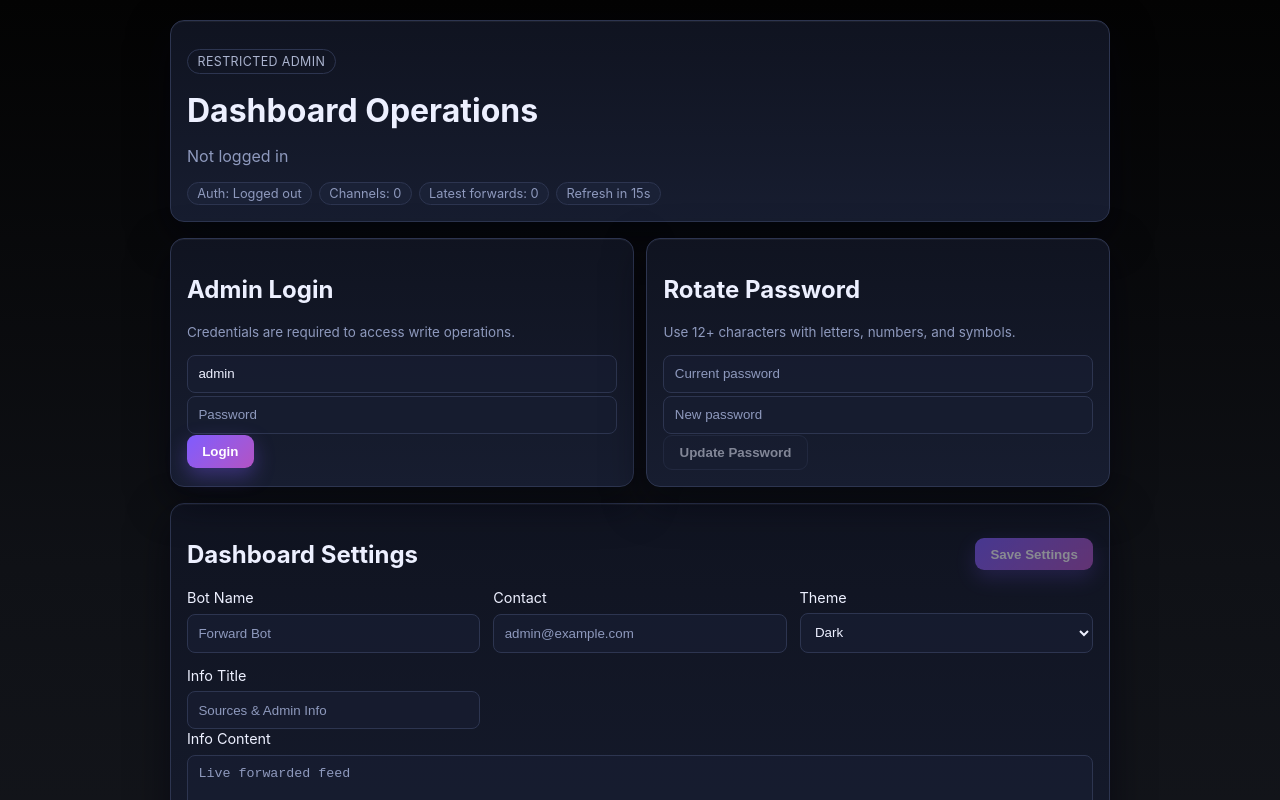
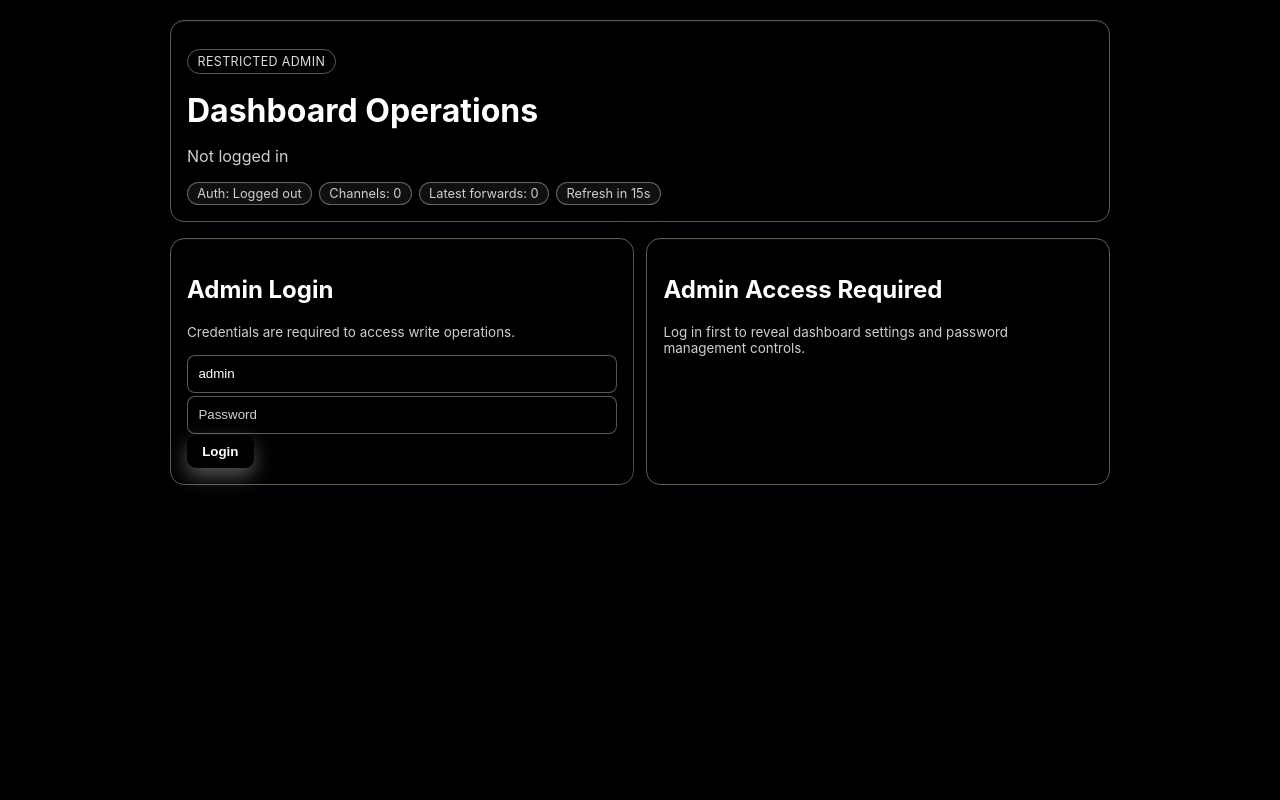
Before and after one commit to abyn365/telegram-channel-to-whatsapp-channel, a Next.js app in the folder dashboard/: page /admin in a window 1280 px wide. Shown: the top 800 px of the page. Built offline with nearby package versions, Linux system fonts and the light colour scheme.

Commit message:
Lock admin settings behind login and switch UI to monochrome transparent cards

```diff
--- a/dashboard/pages/admin.js
+++ b/dashboard/pages/admin.js
@@ -166,6 +166,7 @@ export default function Admin() {
             <button className="btn" onClick={login} disabled={busy}>Login</button>
           </article>
 
+          {token ? (
             <article className="card">
               <h2>Rotate Password</h2>
               <p className="muted small">Use 12+ characters with letters, numbers, and symbols.</p>
@@ -173,8 +174,15 @@ export default function Admin() {
               <input type="password" value={newPassword} onChange={(e) => setNewPassword(e.target.value)} placeholder="New password" autoComplete="new-password" />
               <button className="btn secondary" onClick={rotatePassword} disabled={busy || !token}>Update Password</button>
             </article>
+          ) : (
+            <article className="card">
+              <h2>Admin Access Required</h2>
+              <p className="muted small">Log in first to reveal dashboard settings and password management controls.</p>
+            </article>
+          )}
         </section>
 
+        {token ? (
           <section className="card">
             <div className="sectionHeader">
               <h2>Dashboard Settings</h2>
@@ -238,6 +246,7 @@ export default function Admin() {
               />
             </label>
           </section>
+        ) : null}
       </main>
     </>
   );
--- a/dashboard/styles/dashboard.css
+++ b/dashboard/styles/dashboard.css
@@ -1,27 +1,27 @@
 :root {
-  --bg: #04050b;
-  --bg-2: #090b15;
-  --panel: #111523;
-  --panel-2: #171d30;
-  --text: #edf0ff;
-  --muted: #8e99bd;
-  --accent: #7f5bff;
-  --accent-2: #ff4569;
-  --line: #2d3550;
-  --soft: #1c2339;
-  --danger: #ff8b8b;
+  --bg: #000000;
+  --bg-2: #000000;
+  --panel: #000000;
+  --panel-2: #000000;
+  --text: #ffffff;
+  --muted: #cfcfcf;
+  --accent: #ffffff;
+  --accent-2: #ffffff;
+  --line: rgba(255, 255, 255, 0.35);
+  --soft: rgba(255, 255, 255, 0.08);
+  --danger: #ffffff;
 }
 
 :root[data-theme='light'] {
-  --bg: #f4f7ff;
+  --bg: #ffffff;
   --panel: #ffffff;
-  --panel-2: #f7f9ff;
-  --text: #101828;
-  --muted: #667085;
-  --accent: #315efb;
-  --line: #d4ddf1;
-  --soft: #eef3ff;
-  --danger: #b42318;
+  --panel-2: #ffffff;
+  --text: #000000;
+  --muted: #444444;
+  --accent: #000000;
+  --line: rgba(0, 0, 0, 0.3);
+  --soft: rgba(0, 0, 0, 0.06);
+  --danger: #000000;
 }
 
 * { box-sizing: border-box; }
@@ -29,7 +29,7 @@
 body {
   margin: 0;
   font-family: Inter, system-ui, -apple-system, Segoe UI, Roboto, sans-serif;
-  background: linear-gradient(180deg, #030303, #0f1116 55%, #15171d);
+  background: #000;
   color: var(--text);
 }
 
@@ -107,7 +107,7 @@ body {
 }
 
 .card {
-  background: linear-gradient(180deg, color-mix(in srgb, var(--panel) 92%, #000), var(--panel-2));
+  background: transparent;
   border: 1px solid var(--line);
   padding: 1rem;
   border-radius: 14px;
@@ -138,7 +138,7 @@ body {
 .heroActions { display: flex; gap: 0.5rem; flex-wrap: wrap; }
 
 .btn {
-  background: linear-gradient(135deg, var(--accent) 0%, color-mix(in srgb, var(--accent-2) 40%, var(--accent)) 100%);
+  background:#000;
   color: #fff;
   border: 0;
   padding: 0.55rem 0.95rem;
@@ -240,7 +240,7 @@ label { display: grid; gap: 0.35rem; font-size: 0.9rem; }
 .feed.compact { gap: 0.65rem; }
 
 .post {
-  background: linear-gradient(170deg, color-mix(in srgb, var(--panel-2) 88%, #000), color-mix(in srgb, var(--panel) 88%, #000));
+  background: transparent;
   border: 1px solid var(--line);
   padding: 0.85rem;
   border-radius: 12px;
```
Also changed, not shown: 1 other file (tests, documents, lock files or other folders). Lines whose indentation alone changed are shown as unchanged.
